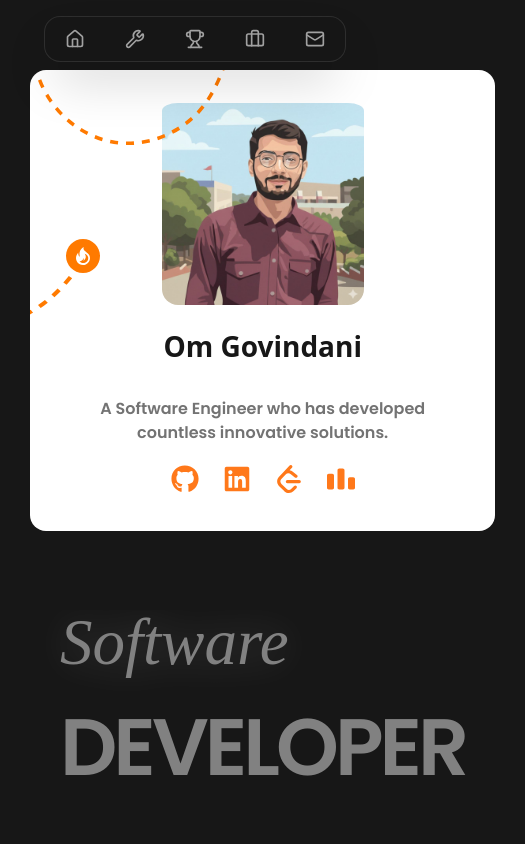
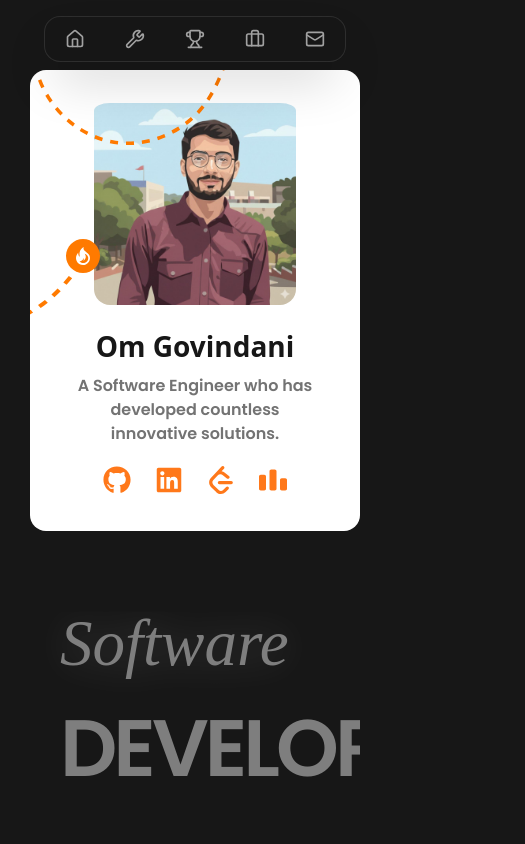
Before and after one commit to Om-Govindani/Portfolio, a React (Vite) app in the folder frontend/: page / in a window 390 px wide. Shown: the top 844 px of the page, 525 px wide, since content can reach past the window. Built offline with nearby package versions, Linux system fonts and the light colour scheme; a web font is replaced by a local one.

Commit message:
fixing width in mobile

```diff
--- a/frontend/src/App.jsx
+++ b/frontend/src/App.jsx
@@ -12,7 +12,7 @@ function App() {
   return (
     <SmoothScroll>
       <Navbar />
-      <div className='w-full min-w-screen min-h-screen poppins flex justify-center select-none mt-10'>
+      <div className='w-full max-w-[100vw] min-w-screen min-h-screen poppins flex justify-center select-none mt-10'>
         <div className='w-full max-w-189 lg:max-w-285 items-center lg:items-start p-7.5 lg:p-10 bg-transparent h-fit flex flex-col lg:flex-row gap-[25px]'>
           <StickyCard />
           <div className='h-fit w-full flex flex-col gap-15 '>
```
